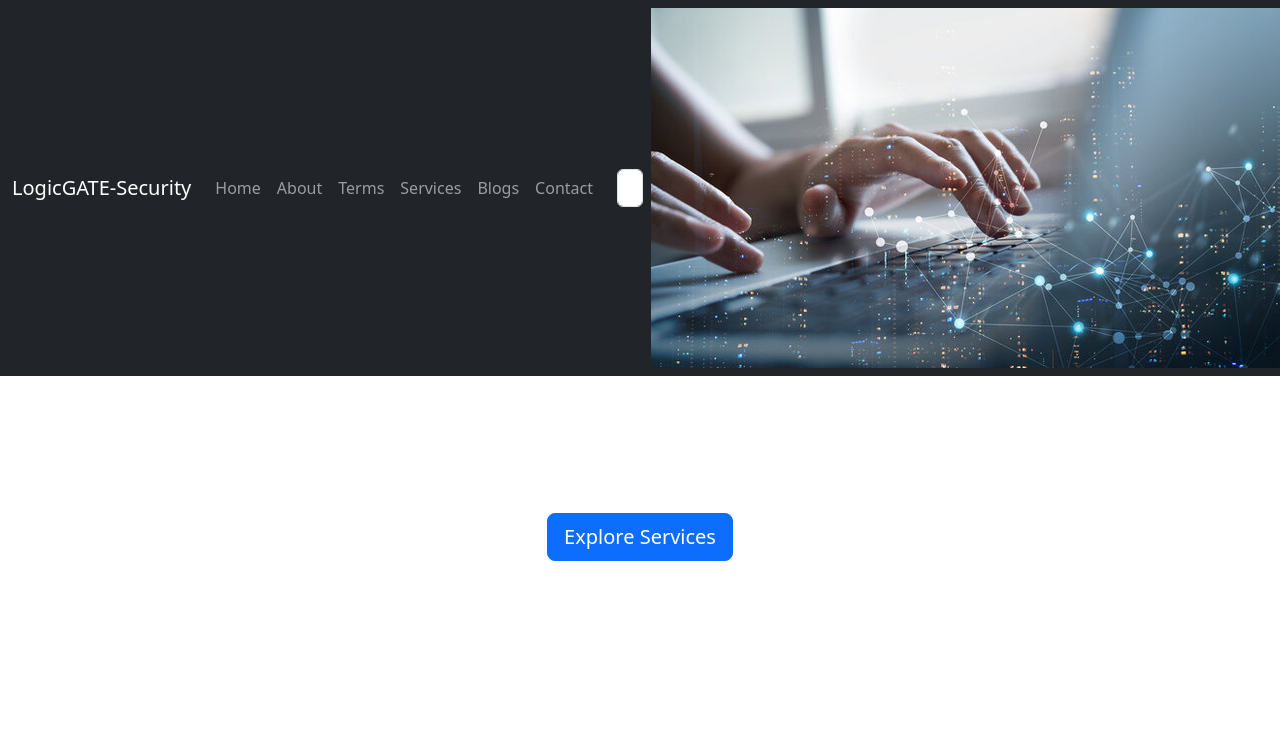
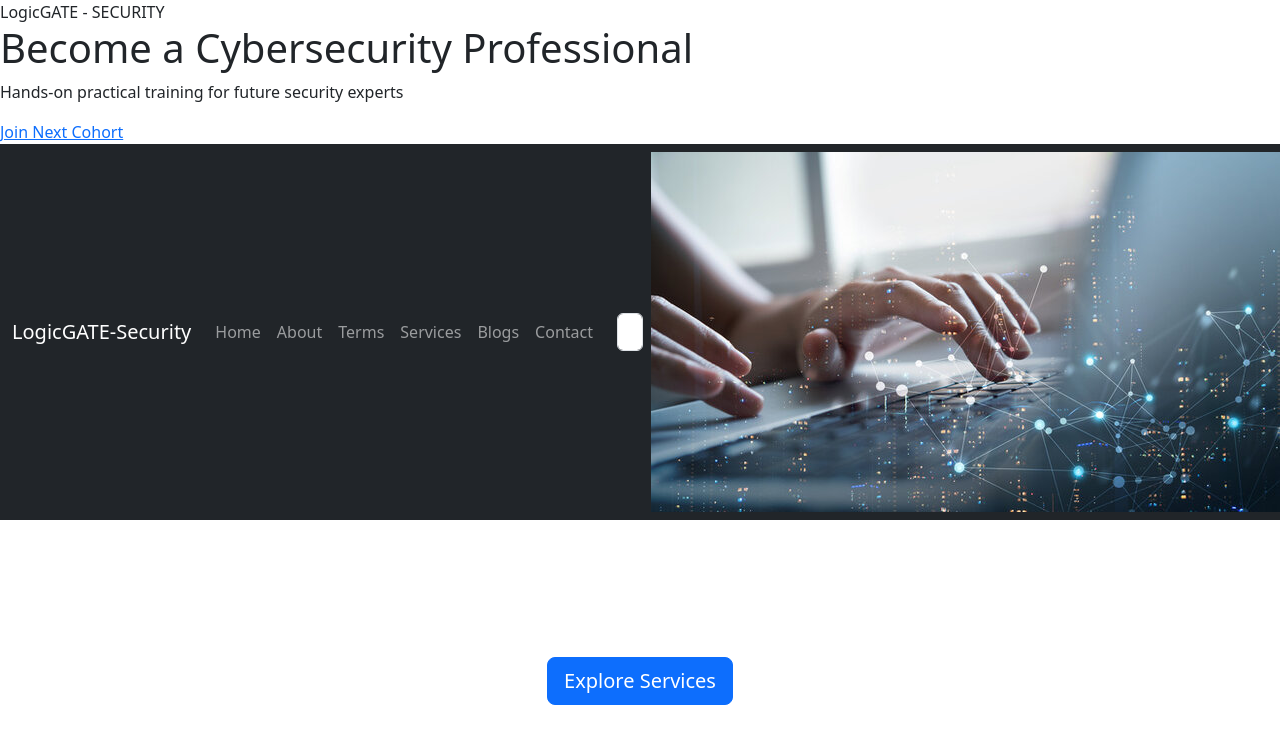
Before and after one commit to awesomemen200-sudo/LogicGATE-Security, a plain HTML site: page index.html in a window 1280 px wide. Shown: the top 744 px of the page. Drawn offline with nearby package versions, Linux system fonts and the light colour scheme; files whose address does not match are found by name.

Commit message:
Update index.html

```diff
--- a/index.html
+++ b/index.html
@@ -4,9 +4,22 @@
   <meta charset="UTF-8">
   <title>LogicGATE-Security</title>
 
-  <!-- Bootstrap CSS -->
+ <body>
+
+<header>
+  <div class="logo">LogicGATE - SECURITY</div>
+</header>
+
+<section class="hero">
+  <h1>Become a Cybersecurity Professional</h1>
+  <p>Hands-on practical training for future security experts</p>
+  <a href="#">Join Next Cohort</a>
+</section>
+
+</body>
   <link href="https://cdn.jsdelivr.net/npm/bootstrap@5.3.2/dist/css/bootstrap.min.css" rel="stylesheet">
 </head>
+
 
 <body>
   <!-- NAVBAR -->
```
